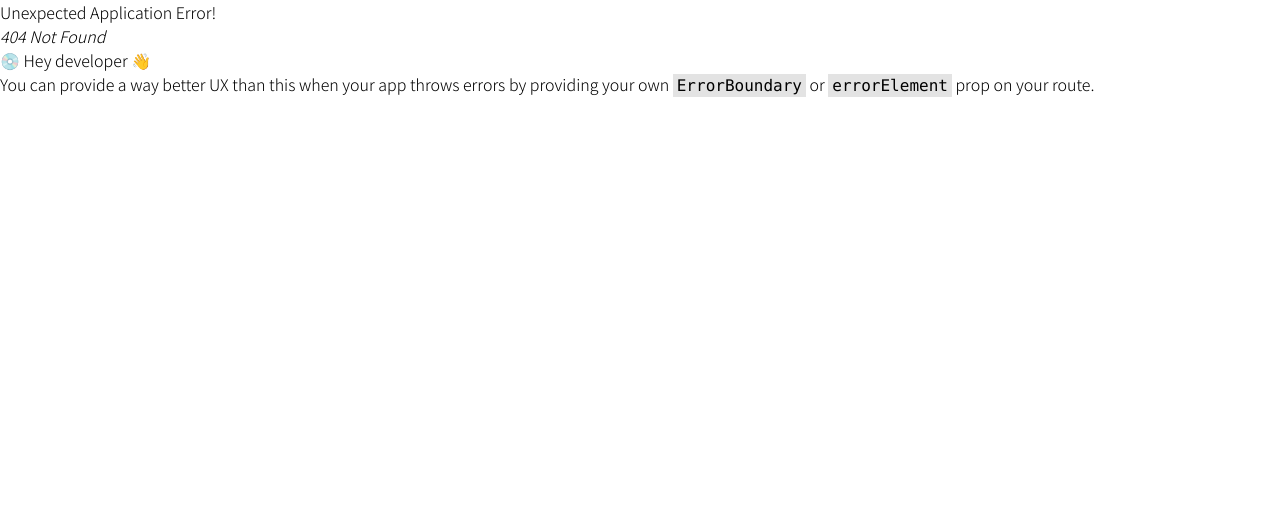
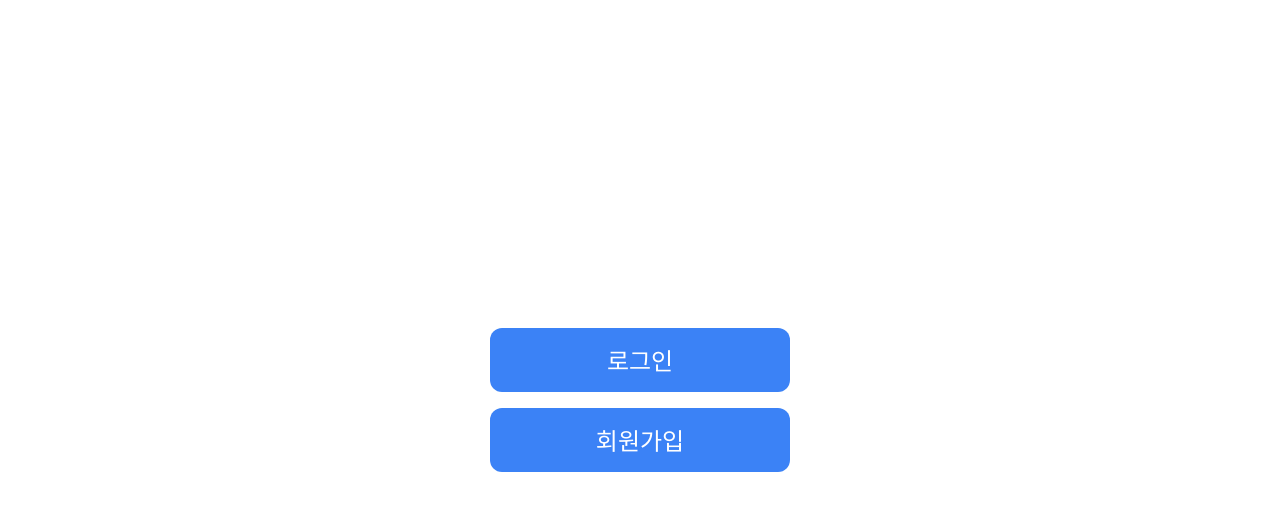
Before and after one commit to Ajungmiiin/wanted-pre-onboarding-challenge-fe-27, a React (Vite) app: page /add in a window 1280 px wide. Before the commit this address had no page. Shown: the top 510 px of the page. Built offline with nearby package versions, Linux system fonts and the light colour scheme.

Commit message:
Feat : ReactQueryProvider 추가

```diff
--- a/src/routes/index.tsx
+++ b/src/routes/index.tsx
@@ -1,21 +1,35 @@
 import { RouterProvider, createBrowserRouter } from 'react-router-dom';
+
+import { QueryClient, QueryClientProvider } from '@tanstack/react-query';
 
 import DefaultLayout from './layouts/DefaultLayout';
 
 import AuthPage from './pages/AuthPage';
 import Home from './pages/Home';
-import { QueryClient, QueryClientProvider } from '@tanstack/react-query';
+import TodoDetail from './pages/TodoDetail';
+import AddTodo from './pages/AddTodo';
 
-const queryClient = new QueryClient();
+export const queryClient = new QueryClient();
 
 const router = createBrowserRouter([
   {
     path: '/',
     element: <DefaultLayout />,
+    id: 'loot',
     children: [
       {
-        index: true,
+        path: '/',
         element: <Home />,
+        children: [
+          {
+            path: '/:id',
+            element: <TodoDetail />,
+          },
+          {
+            path: 'add',
+            element: <AddTodo />,
+          },
+        ],
       },
       {
         path: '/auth',
```
